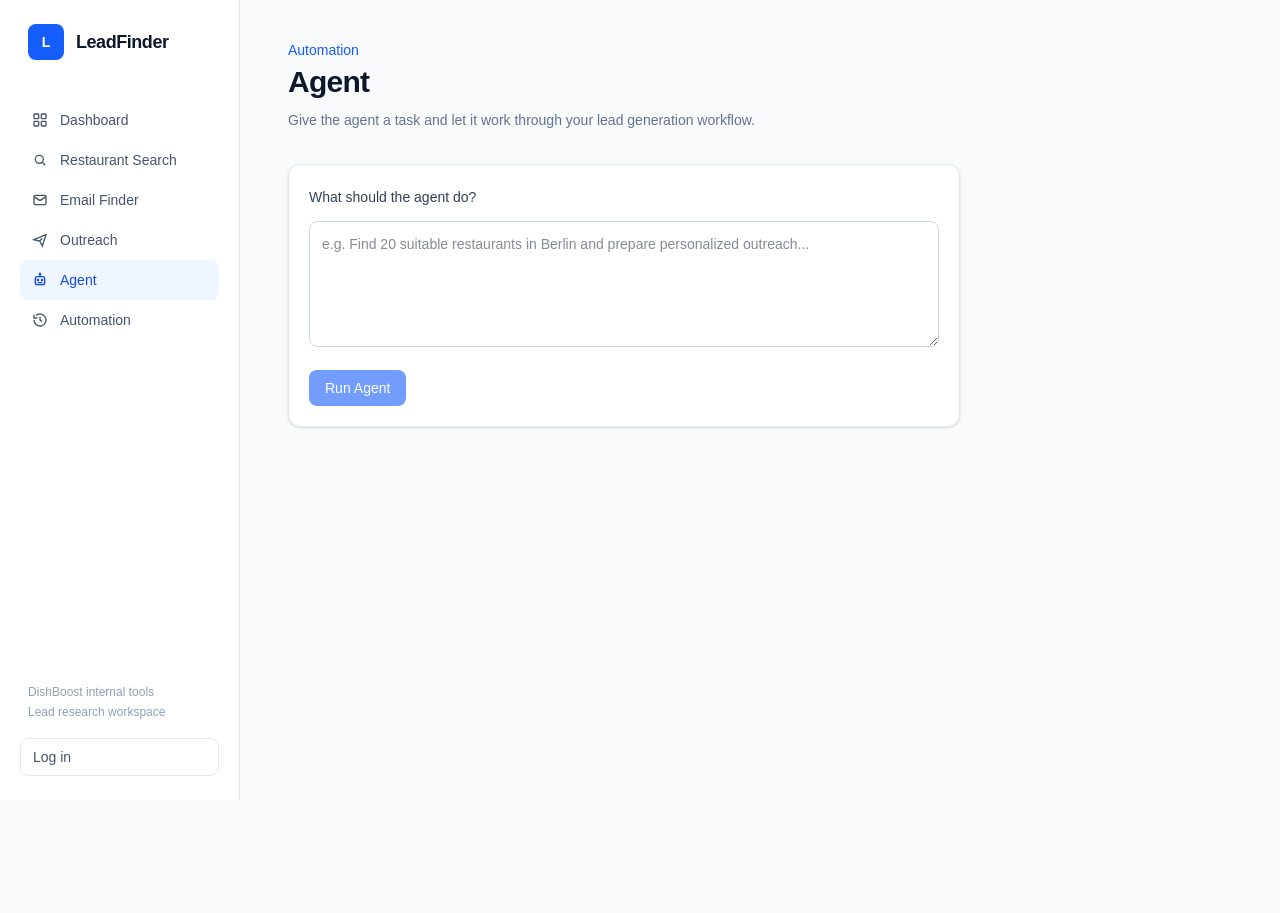
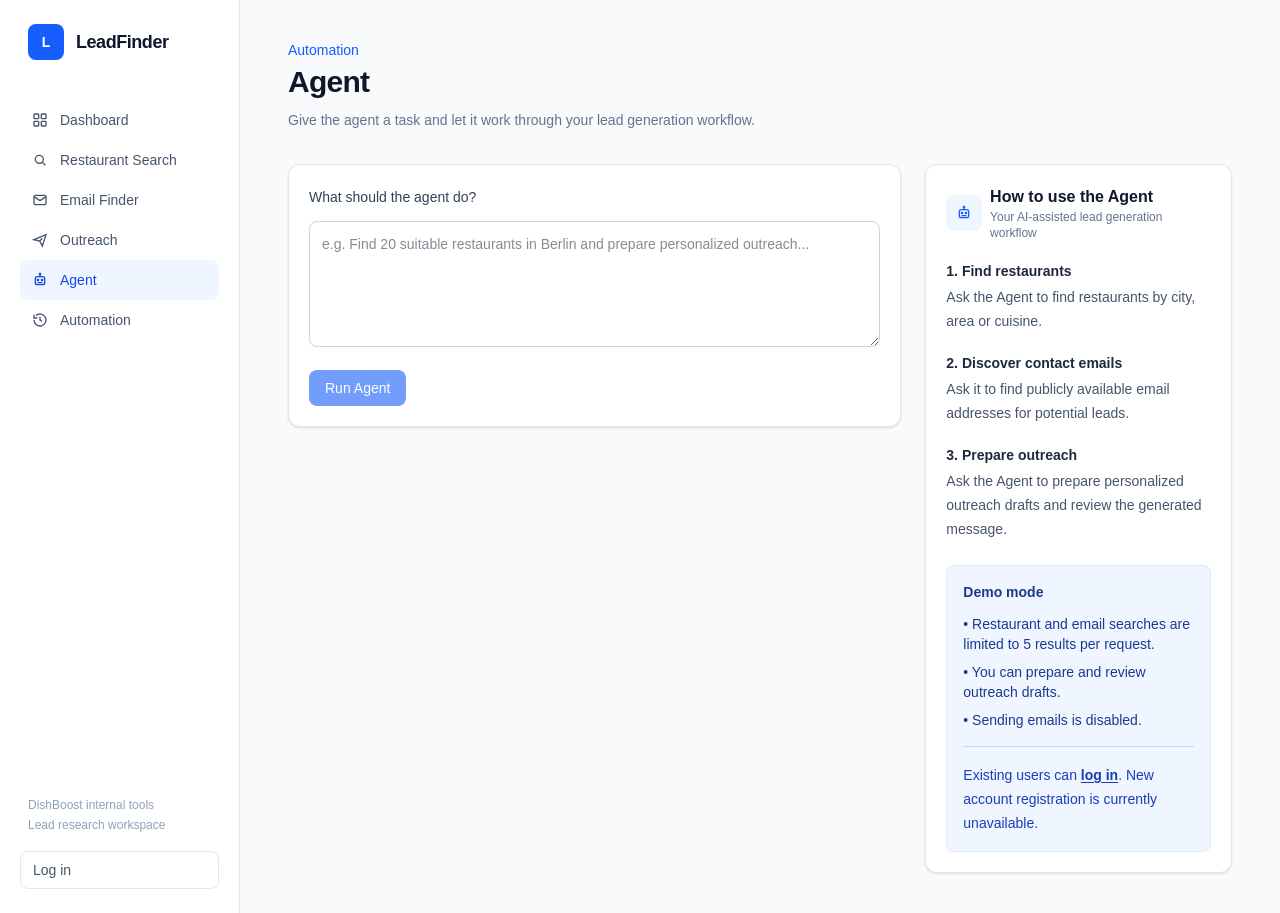
Before and after one commit to Jheintze/leadfinder, a Next.js app: page /agent in a window 1280 px wide. Before the commit the page ends 800 px from the top, so only its background shows below. Built offline with nearby package versions, Linux system fonts and the light colour scheme; no server answers.

Commit message:
feat: add explanation/demo mode panel to agent

```diff
--- a/src/app/agent/page.tsx
+++ b/src/app/agent/page.tsx
@@ -4,6 +4,7 @@ import { useState } from "react";
 import { AppSidebar } from "../../components/app-sidebar";
 import { MobileHeader } from "../../components/mobile-header";
 import { useAuthStatus } from "@/hooks/use-auth-status";
+import { AgentIcon } from "../../components/app-sidebar";
 
 export default function AgentPage() {
   const [task, setTask] = useState("");
@@ -189,7 +190,8 @@ export default function AgentPage() {
             </p>
           </div>
 
-          <div className="max-w-2xl rounded-xl border border-slate-200 bg-white p-5 shadow-sm">
+          <div className="grid grid-cols-1 items-start gap-6 xl:grid-cols-[minmax(0,2fr)_minmax(300px,1fr)]">
+            <div className="min-w-0 w-full max-w-2xl justify-self-start rounded-xl border border-slate-200 bg-white p-5 shadow-sm">
               <label
                 htmlFor="agent-task"
                 className="text-sm font-medium text-slate-700"
@@ -250,9 +252,9 @@ export default function AgentPage() {
                   {isLoggedIn === false && (
                     <div className="mt-4 rounded-lg border border-blue-100 bg-blue-50 px-4 py-3 text-sm leading-6 text-blue-800">
                       <p>
-                      <span className="font-semibold">Demo mode:</span> You can
-                      search for restaurants and prepare outreach drafts.
-                      Sending emails requires you to log in.{" "}
+                        <span className="font-semibold">Demo mode:</span> You
+                        can search for restaurants and prepare outreach drafts.
+                        Sending emails requires you to{" "}
                         <a
                           href="/login"
                           className="font-semibold underline underline-offset-2 hover:text-blue-950"
@@ -308,6 +310,95 @@ export default function AgentPage() {
                 </div>
               )}
             </div>
+
+            {/* Demo mode information */}
+            <aside className="rounded-xl border border-slate-200 bg-white p-5 shadow-sm xl:sticky xl:top-8">
+              <div className="flex items-center gap-2">
+                <span className="flex h-9 w-9 items-center justify-center rounded-lg bg-blue-50 text-sm font-semibold text-blue-600">
+                  <AgentIcon />
+                </span>
+                <div>
+                  <h2 className="text-base font-semibold text-slate-900">
+                    How to use the Agent
+                  </h2>
+                  <p className="text-xs text-slate-500">
+                    Your AI-assisted lead generation workflow
+                  </p>
+                </div>
+              </div>
+
+              <div className="mt-5 space-y-5">
+                <div>
+                  <h3 className="text-sm font-semibold text-slate-800">
+                    1. Find restaurants
+                  </h3>
+                  <p className="mt-1 text-sm leading-6 text-slate-600">
+                    Ask the Agent to find restaurants by city, area or cuisine.
+                  </p>
+                </div>
+
+                <div>
+                  <h3 className="text-sm font-semibold text-slate-800">
+                    2. Discover contact emails
+                  </h3>
+                  <p className="mt-1 text-sm leading-6 text-slate-600">
+                    Ask it to find publicly available email addresses for
+                    potential leads.
+                  </p>
+                </div>
+
+                <div>
+                  <h3 className="text-sm font-semibold text-slate-800">
+                    3. Prepare outreach
+                  </h3>
+                  <p className="mt-1 text-sm leading-6 text-slate-600">
+                    Ask the Agent to prepare personalized outreach drafts and
+                    review the generated message.
+                  </p>
+                </div>
+              </div>
+
+              {isLoggedIn === false && (
+                <div className="mt-6 rounded-lg border border-blue-100 bg-blue-50 p-4">
+                  <p className="text-sm font-semibold text-blue-900">
+                    Demo mode
+                  </p>
+
+                  <ul className="mt-3 space-y-2 text-sm leading-5 text-blue-900">
+                    <li>
+                      • Restaurant and email searches are limited to 5 results
+                      per request.
+                    </li>
+                    <li>• You can prepare and review outreach drafts.</li>
+                    <li>• Sending emails is disabled.</li>
+                  </ul>
+
+                  <div className="my-4 border-t border-blue-200" />
+
+                  <p className="text-sm leading-6 text-blue-800">
+                    Existing users can{" "}
+                    <a
+                      href="/login"
+                      className="font-semibold underline underline-offset-2"
+                    >
+                      log in
+                    </a>
+                    . New account registration is currently unavailable.
+                  </p>
+                </div>
+              )}
+              {isLoggedIn === true && (
+                <div className="mt-6 rounded-lg border border-slate-200 bg-slate-50 p-4">
+                  <p className="text-sm font-medium text-slate-800">
+                    You&apos;re logged in
+                  </p>
+                  <p className="mt-1 text-sm leading-5 text-slate-600">
+                    You can use the Agent with your account permissions.
+                  </p>
+                </div>
+              )}
+            </aside>
+          </div>
         </section>
       </div>
     </main>
--- a/src/app/outreach/page.tsx
+++ b/src/app/outreach/page.tsx
@@ -564,7 +564,7 @@ export default function OutreachPage() {
                       <div className="rounded-lg border border-blue-100 bg-blue-50 px-3 py-2.5 text-sm text-blue-800">
                         <p>
                           <span className="font-medium">Demo mode:</span>{" "}
-                          Prepare and preview outreach, log in to send emails.{" "}
+                          Prepare and preview outreach, to send emails{" "}
                           <Link
                             href="/login"
                             className="font-semibold underline underline-offset-2 hover:text-blue-950"
--- a/src/components/app-sidebar.tsx
+++ b/src/components/app-sidebar.tsx
@@ -182,7 +182,7 @@ function OutreachIcon() {
   );
 }
 
-function AgentIcon() {
+export function AgentIcon() {
   return (
     <svg
       aria-hidden="true"
```
Lines whose indentation alone changed are shown as unchanged.
